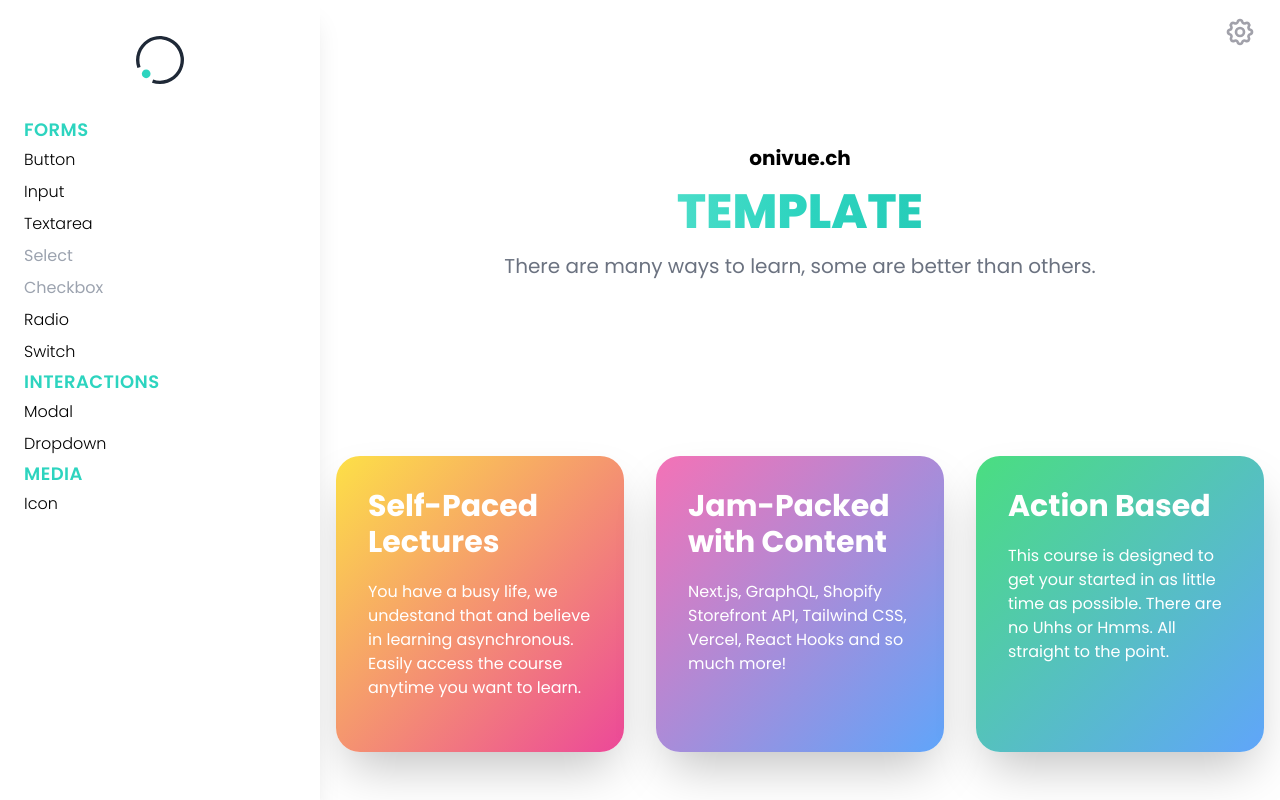
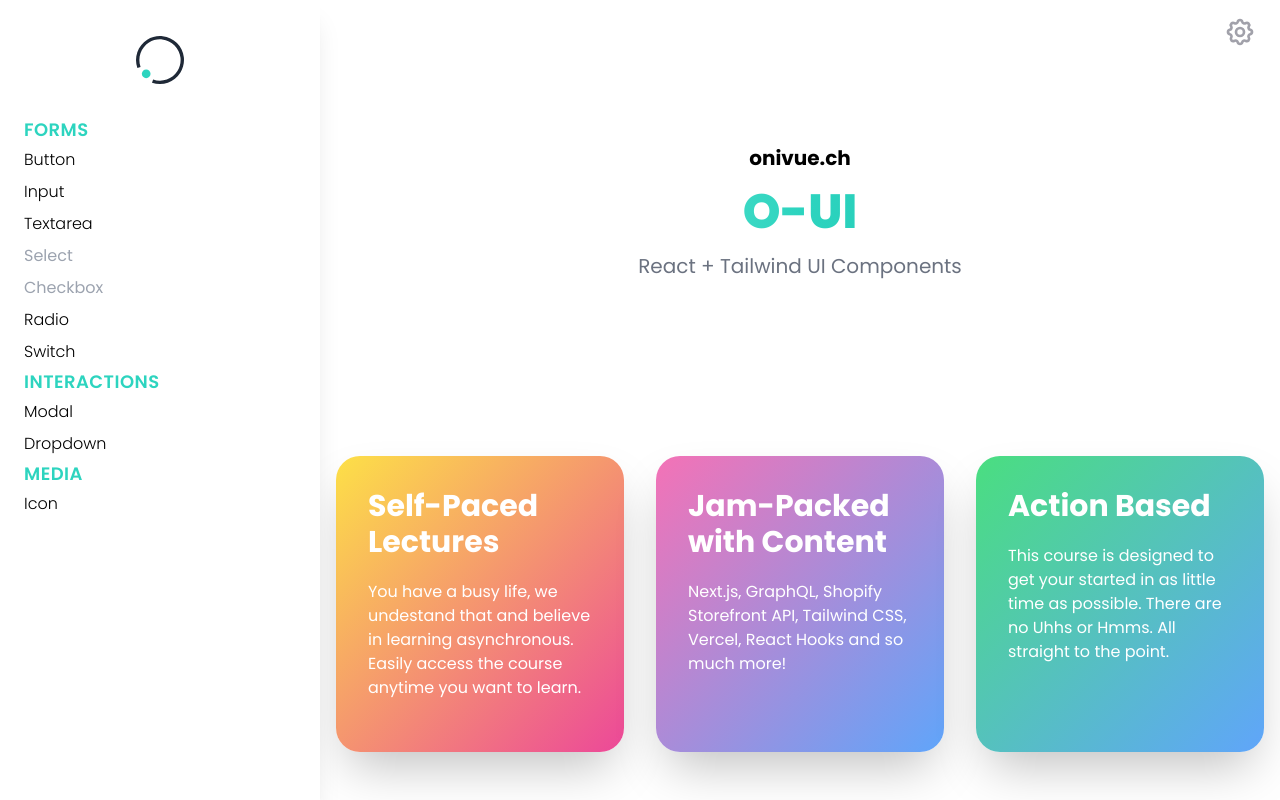
Before and after one commit to onivue/onivue-ui, a Next.js app: page / in a window 1280 px wide. Shown: the top 800 px of the page. Built offline with nearby package versions, Linux system fonts and the light colour scheme.

Commit message:
macbook pro test commit

```diff
--- a/pages/index.tsx
+++ b/pages/index.tsx
@@ -8,11 +8,9 @@
             <div className="mx-auto py-20 text-center">
                 <h2 className="pb-4 text-xl font-bold">onivue.ch</h2>
                 <h1 className="bg-gradient-to-r from-primary-200 via-primary-400 to-primary-500 bg-clip-text text-3xl font-extrabold text-transparent sm:text-5xl">
-                    TEMPLATE
+                    O-UI
                 </h1>
-                <p className="pt-4 text-xl text-gray-500 ">
-                    There are many ways to learn, some are better than others.
-                </p>
+                <p className="pt-4 text-xl text-gray-500 ">React + Tailwind UI Components</p>
             </div>
             <div className="mx-auto max-w-2xl  sm:py-24 lg:max-w-7xl ">
                 <div className="grid grid-cols-1 gap-y-10 gap-x-6 lg:grid-cols-3 xl:grid-cols-3 xl:gap-x-8">
```
